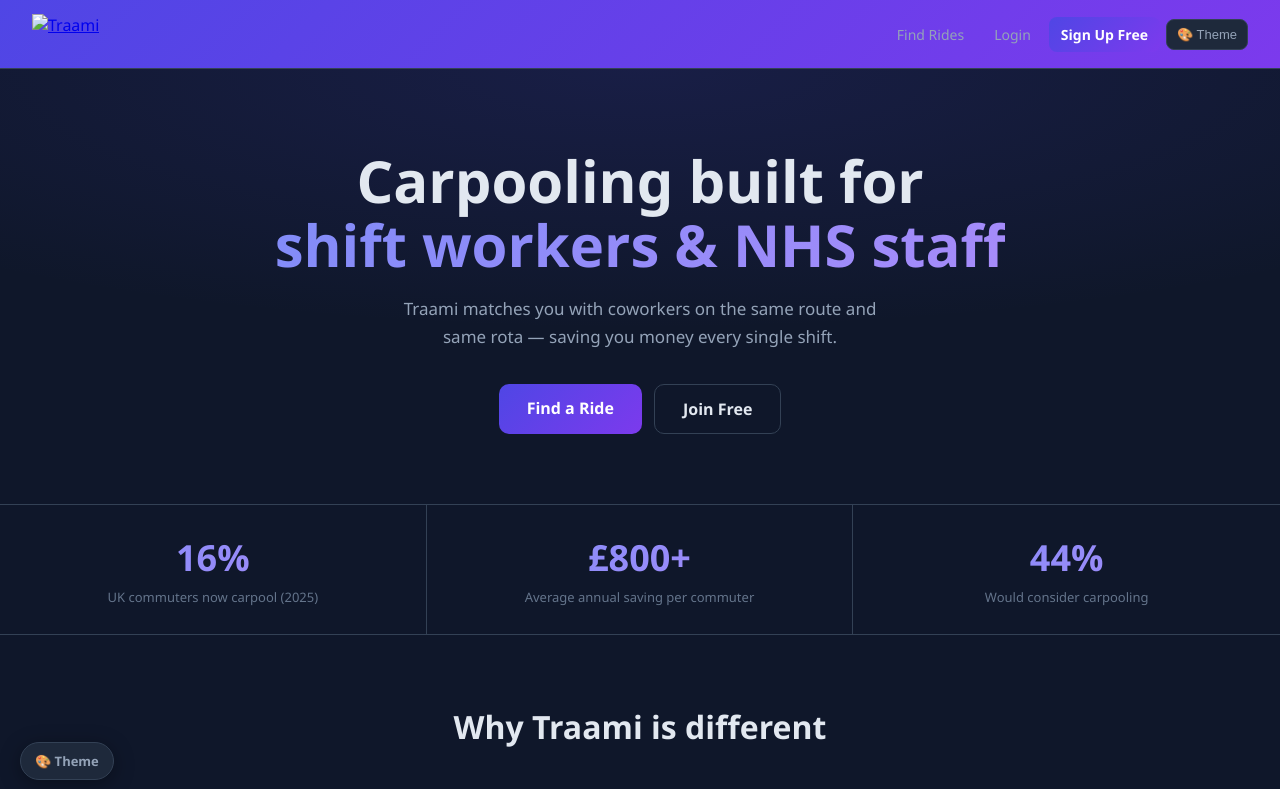
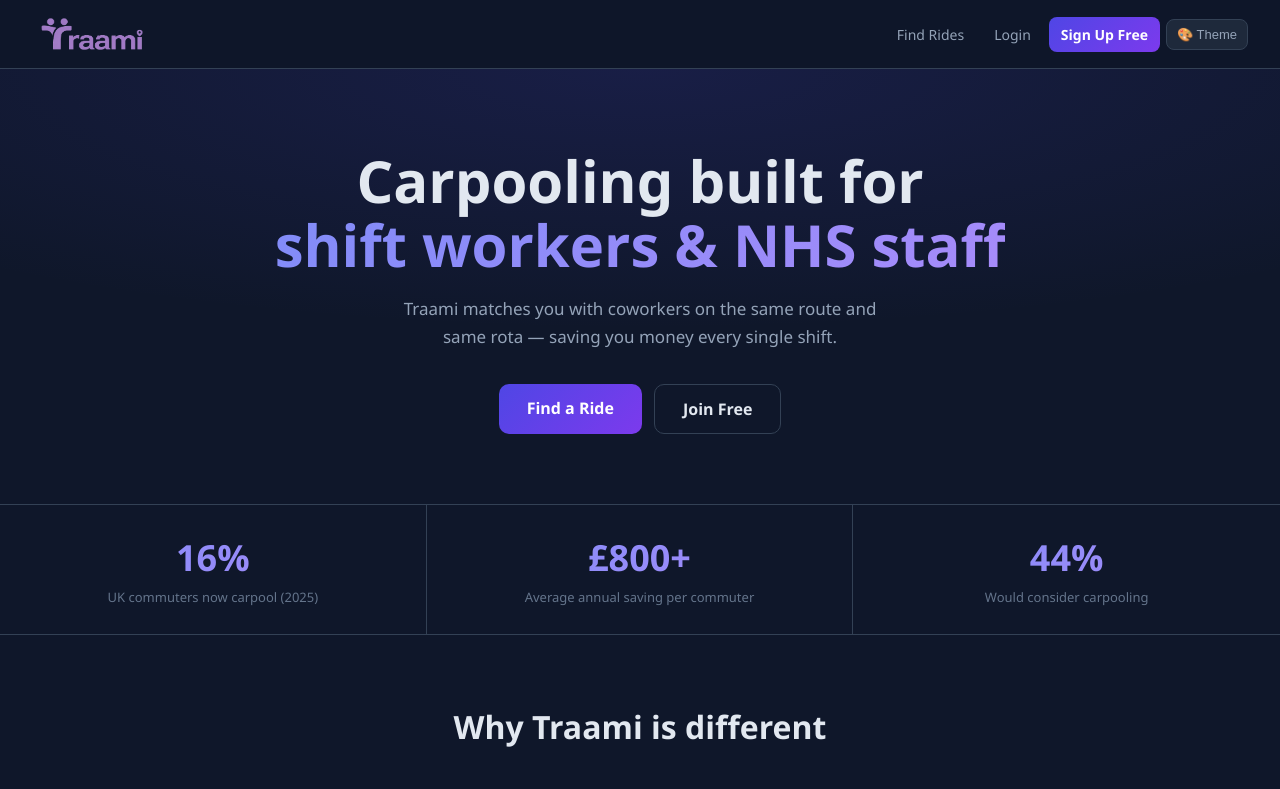
Before and after one commit to auXca/traami, a website: page public/index.html in a window 1280 px wide. Shown: the top 789 px of the page. Drawn offline with Linux system fonts and the light colour scheme.

Commit message:
theme integration 2

```diff
--- a/public/index.html
+++ b/public/index.html
@@ -237,7 +237,6 @@ if (localStorage.getItem("token")) {
   nav.insertBefore(driveLink, nav.querySelector("a[href='login.html']"))
 }
 </script>
-<script src="theme.js"></script>
 <script type="text/javascript">var Tawk_API=Tawk_API||{},Tawk_LoadStart=new Date();(function(){var s1=document.createElement("script"),s0=document.getElementsByTagName("script")[0];s1.async=true;s1.src='https://embed.tawk.to/YOUR_TAWK_ID/default';s1.charset='UTF-8';s1.setAttribute('crossorigin','*');s0.parentNode.insertBefore(s1,s0);})();</script>
 </body>
 </html>
```
Also changed, not shown: public/logo.png (renamed from public/tlog0.png).
